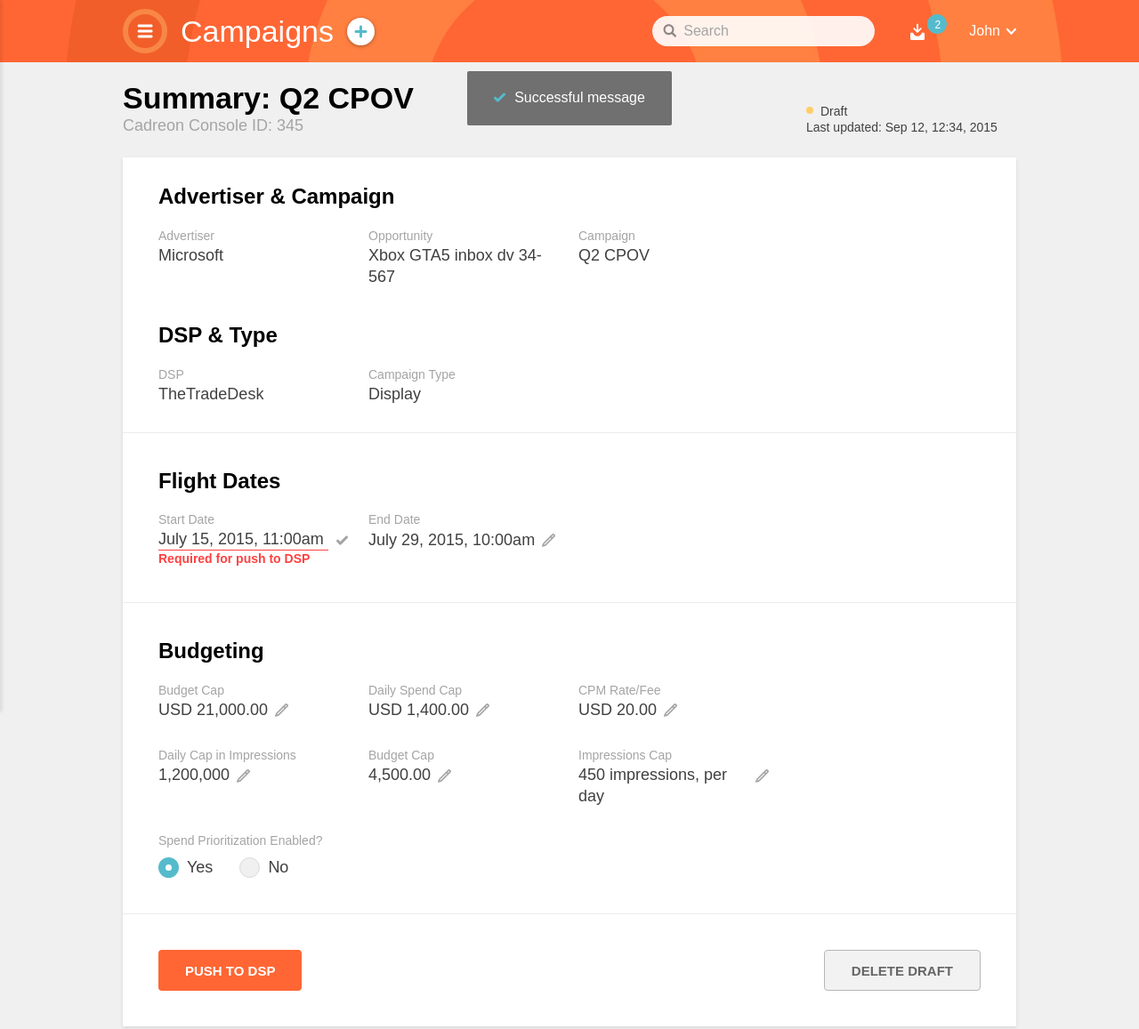
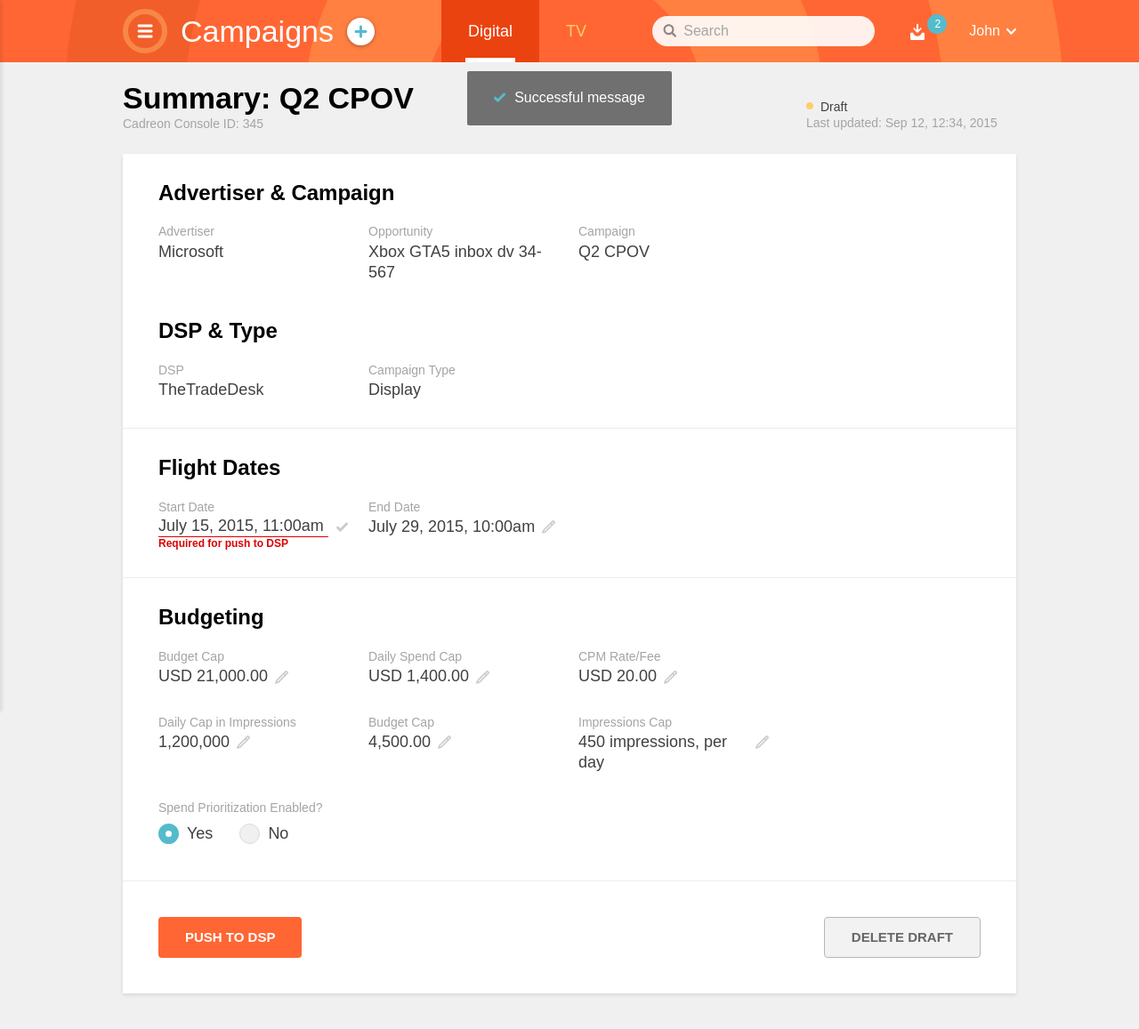
Before and after one commit to coderiver/cdr, a website: page app/create-digital-campaign-step-2.html in a window 1280 px wide. Shown: the whole page at 89% size. Drawn offline with Linux system fonts and the light colour scheme; a web font is replaced by a local one.

Commit message:
Create_digital_campaign_Step_2.psd - fixes

```diff
--- a/app/create-digital-campaign-step-2.html
+++ b/app/create-digital-campaign-step-2.html
@@ -45,6 +45,10 @@
 							</button>
 						</div>
 					</div>
+					<nav class="header__nav">
+						<a class="is-active" href="#">Digital</a>
+						<a href="#">TV</a>
+					</nav>
 				</div>
 			</div>
 			<div class="header__right">
@@ -104,13 +108,13 @@
 				<div class="col-75">
 					<!-- title -->
 					<div class="title">Summary: Q2 CPOV</div>
-					<div class="title title_4 title_gray title_thin">Cadreon Console ID: 345</div>
+					<div class="title title_6 title_gray title_thin">Cadreon Console ID: 345</div>
 				</div>
 				<div class="col-25">
 					<!-- status -->
 					<div class="status status_draft">Draft</div>
 					<!-- updated -->
-					<div class="updated">Last updated: Sep 12, 12:34, 2015</div>
+					<div class="updated updated_gray">Last updated: Sep 12, 12:34, 2015</div>
 				</div>
 			</div>
 			<!-- box-shadow -->
@@ -164,7 +168,7 @@
 					</div>
 				</div>
 				<!-- panel -->
-				<div class="panel panel_p-40 bb">
+				<div class="panel bb">
 					<!-- title -->
 					<div class="title title_2 mb-20">Flight Dates</div>
 					<!-- row -->
@@ -215,7 +219,7 @@
 					</div>
 				</div>
 				<!-- panel -->
-				<div class="panel panel_p-40 bb">
+				<div class="panel bb">
 					<!-- title -->
 					<div class="title title_2 mb-20">Budgeting</div>
 					<!-- row -->
@@ -351,7 +355,7 @@
 						</div>
 					</div>
 					<!-- row -->
-					<div class="row">
+					<div class="row mb-10">
 						<div class="col-25">
 							<!-- data -->
 							<div class="title title_6 title_gray title_thin mb-10">Spend Prioritization Enabled?</div>
--- a/src/scss/_common.scss
+++ b/src/scss/_common.scss
@@ -32,7 +32,6 @@ $brd-l: #ececec;
 
 $red: #bb3232;
 $red-d: #db0000;
-$red-error: #ff4040;
 
 $green-l: #dce775;
 
@@ -835,7 +834,7 @@ th {
 		padding: 6px 12px 0;
 		font-size: 13px;
 		@include fs;
-		color: $red-error;
+		color: $red-d;
 	}
 	.field__reset {
 		display: none;
@@ -1604,7 +1603,7 @@ th {
 		border-radius: 50%;
 		text-align: center;
 		font-size: 12px;
-		line-height: 22px;
+		line-height: 20px;
 		transition: top .2s;
 	}
 }
@@ -1804,6 +1803,9 @@ th {
 
 .updated {
 	color: $cl;
+	&.updated_gray {
+		color: $gray-d;
+	}
 	&.updated_save {
 		.updated__title {
 			display: inline-block;
@@ -2682,7 +2684,7 @@ th {
 	}
 	&.is-error {
 		.edit__input {
-			border-color: $red-error;
+			border-color: $red-d;
 		}
 	}
 	&.edit_data {
@@ -2749,8 +2751,18 @@ th {
 		width: 20px;
 		height: 20px;
 		font-size: 0;
+		&:hover {
+			.icon {
+				fill: $gray-l;
+			}
+		}
+		&:active {
+			.icon {
+				fill: $gray-d;
+			}
+		}
 		.icon {
-			fill: $gray-d;
+			fill: $gray;
 		}
 		.icon-edit {
 			width: 15px;
@@ -2773,7 +2785,8 @@ th {
 	}
 	.edit__error {
 		@include fs;
-		color: $red-error;
+		font-size: 12px;
+		color: $red-d;
 	}
 }
 
```
Also changed, not shown: app/css/screen.css, app/css/screen.min.css.
